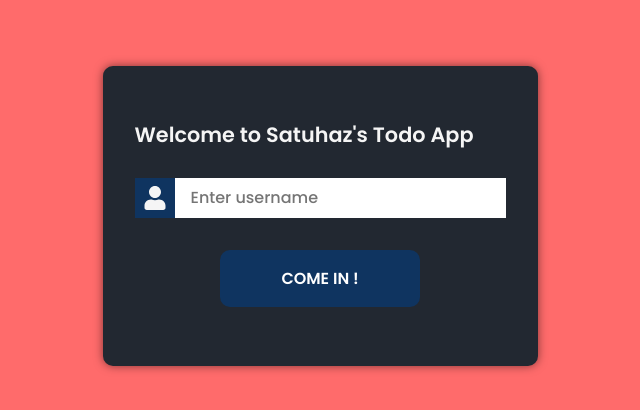
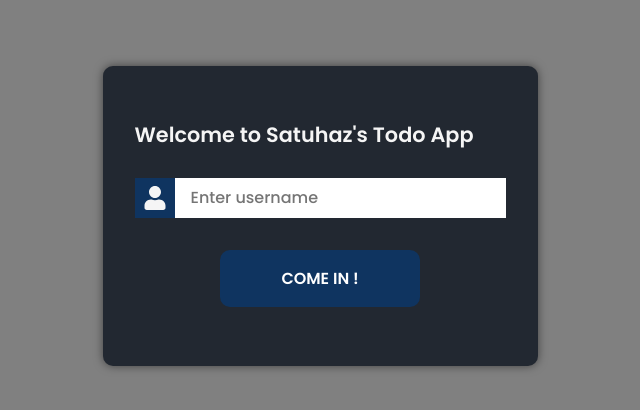
Before and after one commit to ahmetenesbahar/todo-app, a React (Create React App) app: page / in a window 1280 px wide. Shown: the part 184-594 px from the top of the page, without its empty margins (320-960 px from the left). Built offline with nearby package versions, Linux system fonts and the light colour scheme.

Commit message:
fix:login screen background fix

```diff
--- a/src/style/layout/_loginScreen.scss
+++ b/src/style/layout/_loginScreen.scss
@@ -72,6 +72,7 @@
 }
 
 .login-screen.dark {
+  background-color: $gray !important;
   .login-card {
     background-color: $dark;
 
```
Also changed, not shown: src/style/layout/_navbar.scss (+16 -0 lines).
